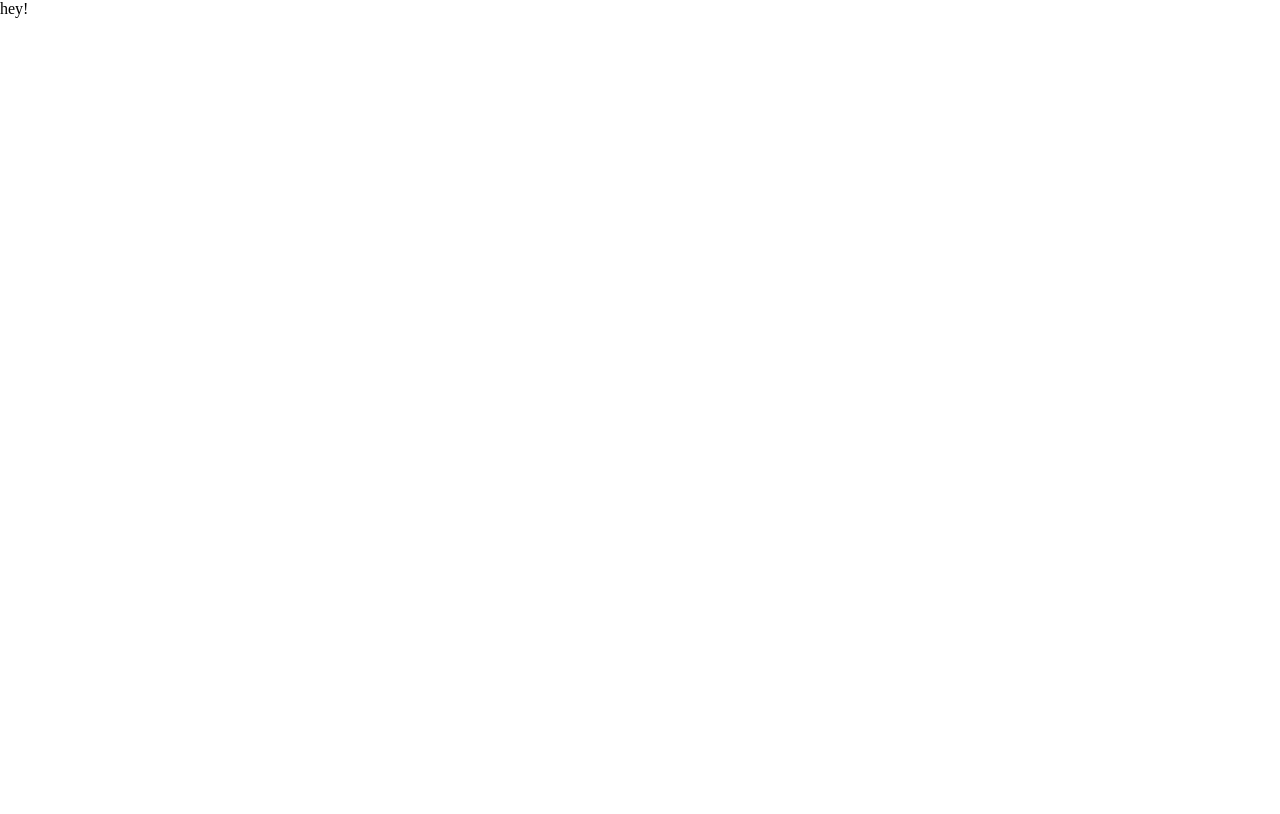
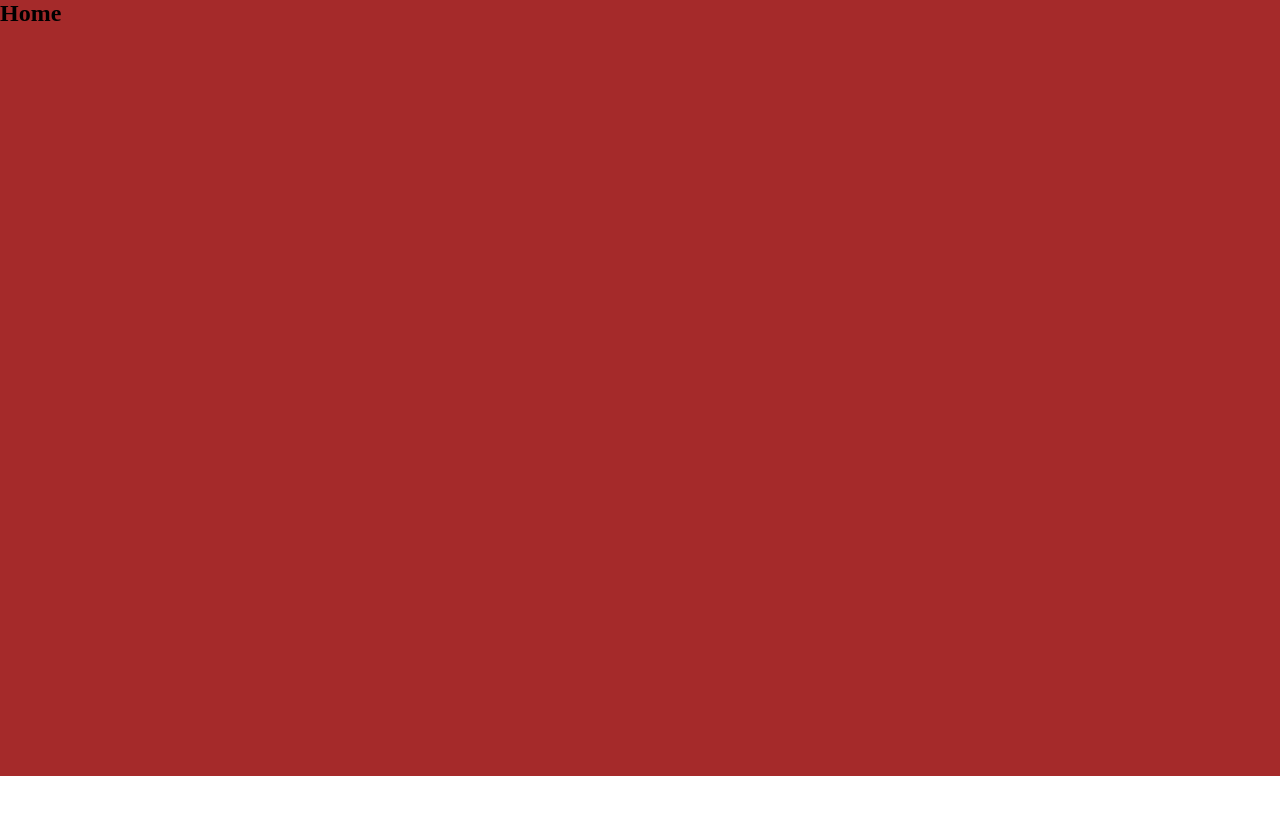
Before and after one commit to rafajdev/Inovax, a React (Vite) app: page / in a window 1280 px wide. Shown: the top 814 px of the page. Built offline with nearby package versions, Linux system fonts and the light colour scheme.

Commit message:
Updated 'App.tsx'. Added home section

```diff
--- a/src/App.tsx
+++ b/src/App.tsx
@@ -1,8 +1,9 @@
+import Home from "./sections/home"
 import "./styles/global.css"
 
 function App() {
   return (
-    <p>hey!</p>
+    <Home />
   )
 }
 
```
